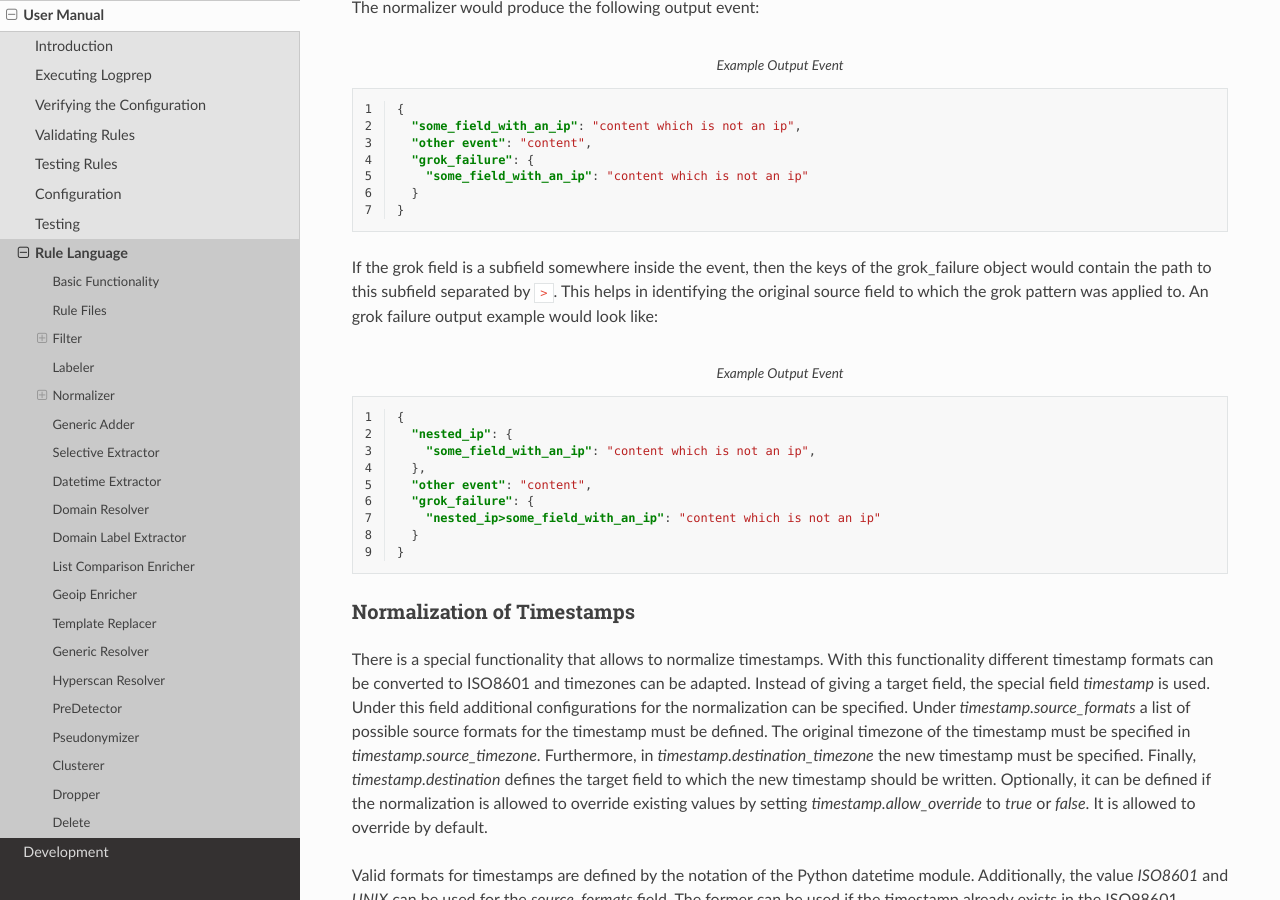
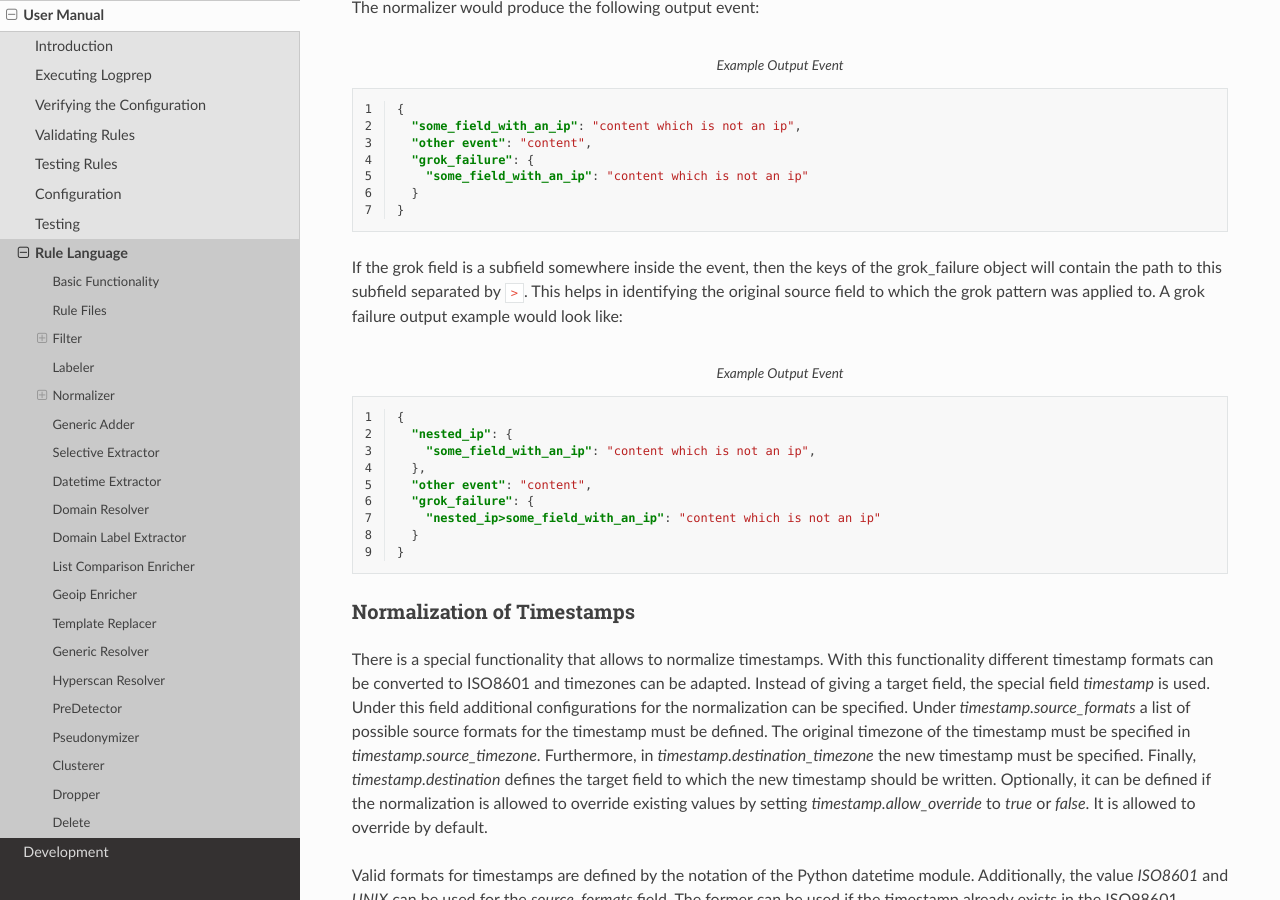
Before and after one commit to fkie-cad/Logprep, a Sphinx documentation site: the page built from doc/source/user_manual/rule_language.rst, in a window 1280 px wide and 900 px high, scrolled down 5856 px. Built offline with Sphinx 7.4.7 and the Read the Docs theme 2.0.0, drawn with Linux system fonts in a browser that asks for light colours.

Commit message:
Update doc/source/user_manual/rule_language.rst
Co-authored-by: urdit52 <89061921+urdit52@users.noreply.github.com>

```diff
--- a/doc/source/user_manual/rule_language.rst
+++ b/doc/source/user_manual/rule_language.rst
@@ -324,9 +324,9 @@ The normalizer would produce the following output event:
     }
 
 If the grok field is a subfield somewhere inside the event, then the keys of the grok_failure object
-would contain the path to this subfield separated by :code:`>`.
+will contain the path to this subfield separated by :code:`>`.
 This helps in identifying the original source field to which the grok pattern was applied to.
-An grok failure output example would look like:
+A grok failure output example would look like:
 
 ..  code-block:: json
     :linenos:
```
